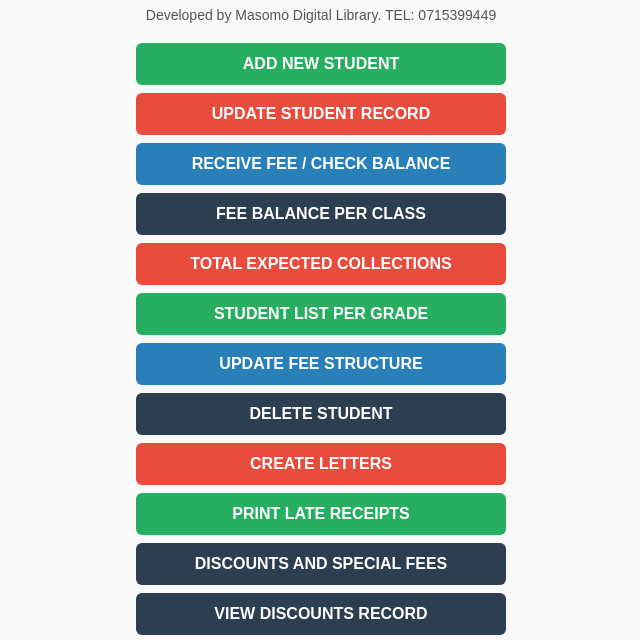
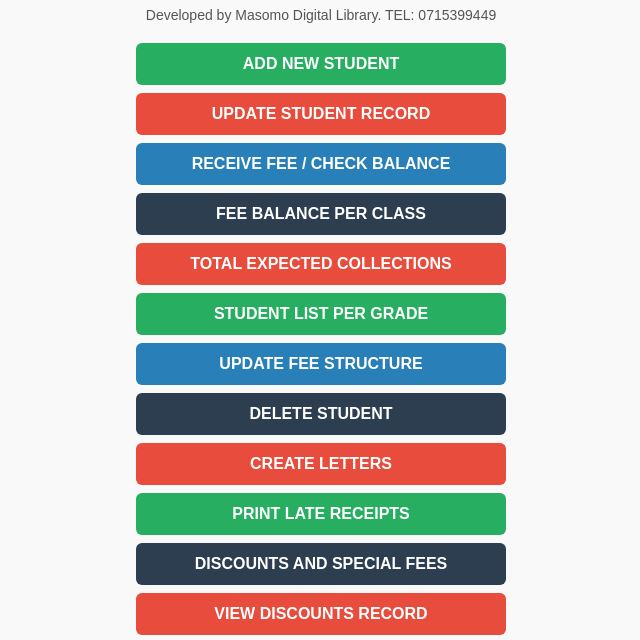
Before and after one commit to masomodigital/ui-sample-SBMS, a plain HTML site: page index.html in a window 1280 px wide. Shown: the part 159-799 px from the top of the page, without its empty margins (319-959 px from the left). Drawn offline with Linux system fonts and the light colour scheme.

Commit message:
Update index.html

```diff
--- a/index.html
+++ b/index.html
@@ -123,7 +123,7 @@
     <a href="https://script.google.com/macros/s/AKfycbwcyU2qteqI2AK-Ej_iGYrSohBKNdQXjDTRrjYrxp591i3zRmMVAGSdms1wmOSShJLE/exec" class="button red">CREATE LETTERS</a>
     <a href="https://script.google.com/macros/s/AKfycbw7A1VSsCwDT0rAAgEuFoKdBMBAFo3RnYrtnGnN6lVIEvDjNvbOAQDoEbozLFS6-LVR/exec" class="button green">PRINT LATE RECEIPTS</a>
     <a href="https://masomodigital.github.io/specialfees-SBMS/" class="button black">DISCOUNTS AND SPECIAL FEES</a>
-    <a href="https://script.google.com/macros/s/AKfycbw10l84V37T05yIDtL78Rce13v-vBHiRDsRmApJVRrmgZ92rW-4Witrv5pBNGvlhK-O/exec" class="button black">VIEW DISCOUNTS RECORD</a>
+    <a href="https://script.google.com/macros/s/AKfycbw10l84V37T05yIDtL78Rce13v-vBHiRDsRmApJVRrmgZ92rW-4Witrv5pBNGvlhK-O/exec" class="button red">VIEW DISCOUNTS RECORD</a>
     <a href="https://script.google.com/macros/s/AKfycbxAV7x1mdbYDlvrE-DUZnQx8uD-Gk5tCugsUf-9ASTaDrK7AGAde8UFAHlqqqWETkNx/exec" class="button blue">CORRECT PAYMENT</a>
     <a href="https://script.google.com/macros/s/AKfycbzEOv2ArWRX4WXBYyobF0QTBoGXS3Uk372SdW296FMEberCujlQj8QO9nIhF8CmEu4V/exec" class="button black">UPDATE TERM</a>
     <a href="https://script.google.com/macros/s/AKfycbyZ9zBzMU98QdupNei6vxq4FD3ZHax24xJ0SHVMGlGNqy0VsGismh96-Oaf8oCWdB5A_g/exec" class="button blue">SEND SMS TO PARENTS</a>
```
